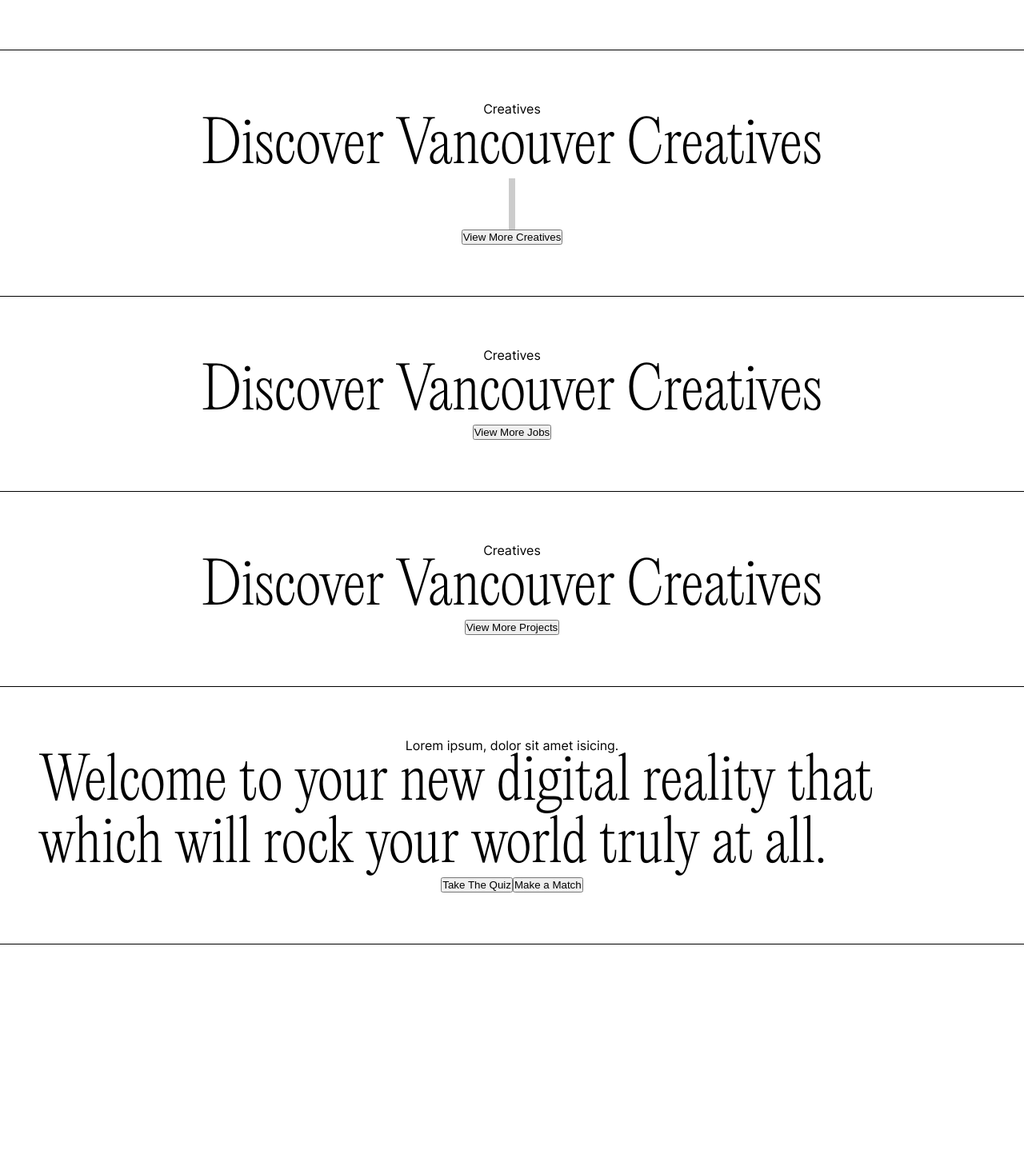
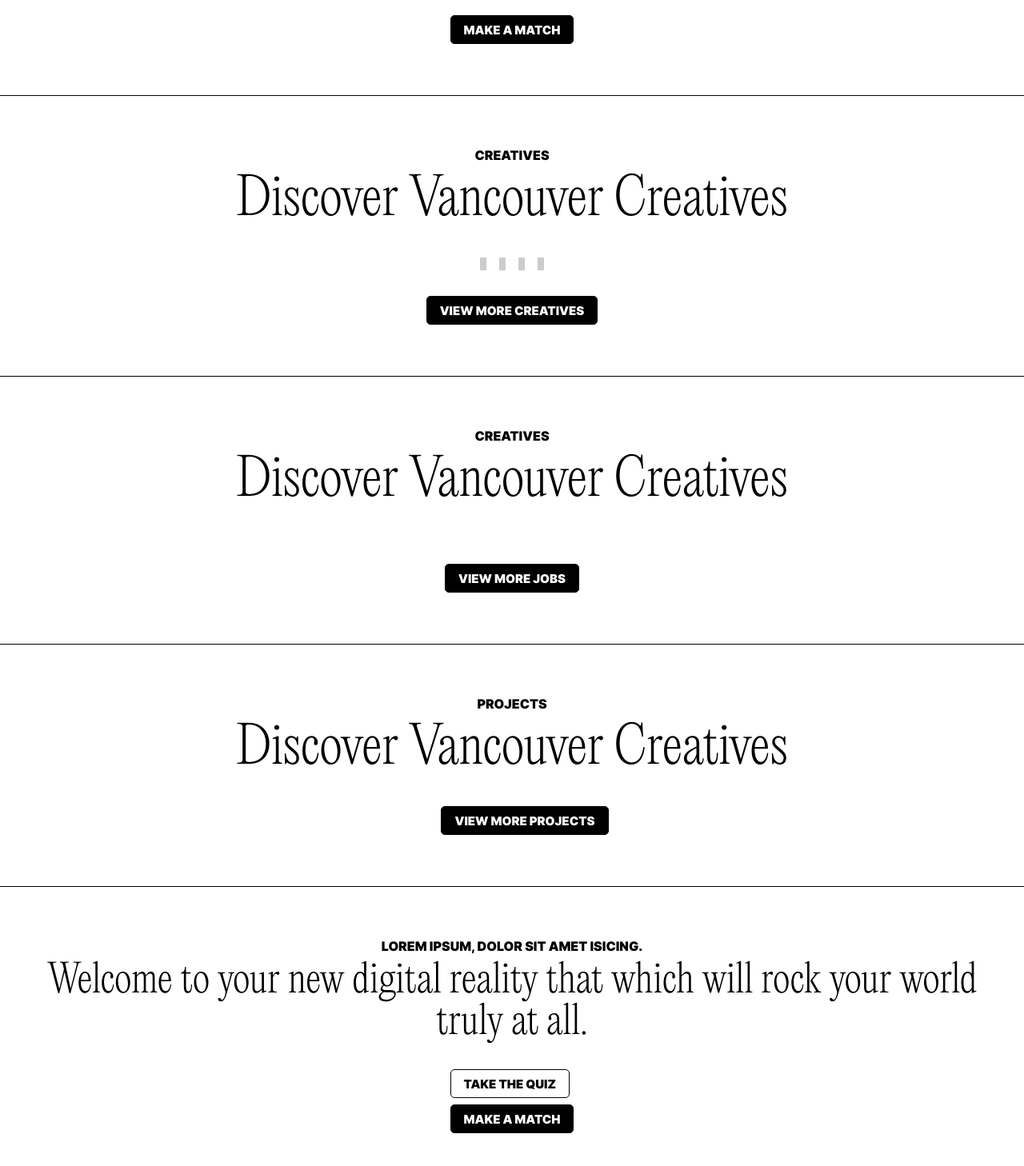
Before and after one commit to kayladrobot/kayla-drobot-capstone, a React (Create React App) app: page / in a window 1280 px wide. Shown: the part 372-1830 px from the top of the page at 80% size. Before the commit the page ends 1553 px from the top, so only its background shows below. Built offline with nearby package versions, Linux system fonts and the light colour scheme.

Commit message:
feat: set up styling for homepage

```diff
--- a/src/pages/Homepage/Homepage.jsx
+++ b/src/pages/Homepage/Homepage.jsx
@@ -5,54 +5,69 @@ function Homepage() {
   return (
     <main className="home">
       <section className="home__section home__hero">
-        <h1 className="home__hero-header">Discover 📓 Your Perfect 👌 Creative Match💘 on LookBook: </h1>
+        <div className="home__copy-container">
+          <h1 className="home__copy-header">
+            Discover 📓 Your Perfect 👌 Creative Match💘 on LookBook:{" "}
+          </h1>
           <p>
             The Ultimate Creative Platform for Connection, Opportunities, and
             Collaboration
           </p>
-        <button className="home__hero-button">Make A Match</button>
+        </div>
+        <button className="home__btn--primary">Make A Match</button>
       </section>
       <section className="home__section home__creative">
+        <div className="home__copy-container">
           <p className="p--large">Creatives</p>
           <h2>Discover Vancouver Creatives</h2>
-        <div className="home__creative-cards">
+        </div>
+        <div className="home__cards">
           <div className="home__creative-card"></div>
           <div className="home__creative-card"></div>
           <div className="home__creative-card"></div>
           <div className="home__creative-card"></div>
         </div>
-        <button>View More Creatives</button>
+        <button className="home__btn--primary">View More Creatives</button>
       </section>
       <section className="home__section home__jobs">
+        <div className="home__copy-container">
           <p className="p--large">Creatives</p>
           <h2>Discover Vancouver Creatives</h2>
-        <div className="home__jobs-cards">
+        </div>
+        <div className="home__cards">
           <div className="home__jobs-card"></div>
           <div className="home__jobs-card"></div>
           <div className="home__jobs-card"></div>
           <div className="home__jobs-card"></div>
         </div>
-        <button>View More Jobs</button>
+        <button className="home__btn--primary">View More Jobs</button>
       </section>
       <section className="home__section home__project">
-        <p className="p--large">Creatives</p>
+        <div className="home__copy-container">
+          <p className="p--large">Projects</p>
           <h2>Discover Vancouver Creatives</h2>
-        <div className="home__project-cards">
+        </div>
+        <div className="home__cards">
           <div className="home__project-card"></div>
           <div className="home__project-card-container">
             <div className="home__project-card"></div>
             <div className="home__project-card"></div>
             <div className="home__project-card"></div>
           </div>
-          <button>View More Projects</button>
+          <button className="home__btn--primary">View More Projects</button>
         </div>
       </section>
       <section className="home__section home__cta">
+      <div className="home__copy-container">
         <p className="p--large">Lorem ipsum, dolor sit amet isicing.</p>
-        <h2>Welcome to your new digital reality that which will rock your world truly at all.</h2>
-      <div className="cta__btn-wrapper">
-        <button>Take The Quiz</button>
-        <button>Make a Match</button>
+        <h3 className="home__copy-header">
+          Welcome to your new digital reality that which will rock your world
+          truly at all.
+        </h3>
+        </div>
+        <div className="home__btn-wrapper">
+          <button className="home__btn--secondary">Take The Quiz</button>
+          <button className="home__btn--primary">Make a Match</button>
         </div>
       </section>
     </main>
--- a/src/pages/Homepage/Homepage.scss
+++ b/src/pages/Homepage/Homepage.scss
@@ -7,28 +7,56 @@
 @use "../../styles/partials/typography.scss" as *;
 
 .home {
-
   &__section {
     display: flex;
     flex-direction: column;
     justify-content: center;
     align-items: center;
+    gap: 3.2rem;
     padding: 3.2rem 1.6rem;
-        border-bottom: .1rem solid $primary-color-black;
+    border-bottom: 0.1rem solid $primary-color-black;
 
     @include tablet {
       padding: 6.4rem 4.8rem;
     }
   }
 
-    &__hero-header{
+  &__copy-container {
+    display: flex;
+    flex-direction: column;
+    justify-content: center;
+    gap: 0.8rem;
+    align-items: center;
+  }
+
+  &__copy-header {
     text-align: center;
+  }
+
+  &__cards {
+    display: flex;
+    flex-direction: row;
+    gap: 1.6rem;
   }
 
   &__creative-card {
     background-color: $primary-color-black;
-        opacity: .2;
+    opacity: 0.2;
     height: 1.6rem;
-        width: .8rem;
+    width: 0.8rem;
+  }
+
+  &__btn-wrapper {
+    display: flex;
+    flex-direction: column;
+    gap: .8rem;
+  }
+
+  &__btn--primary {
+    @include button($primary-color-black, $primary-color-white);
+  }
+
+  &__btn--secondary {
+    @include button($primary-color-white, $primary-color-black);
   }
 }
--- a/src/styles/partials/_button.scss
+++ b/src/styles/partials/_button.scss
@@ -10,7 +10,7 @@
   outline: none;
   display: block;
   padding: 0 1.6rem;
-  width: 100%;
+  width: fit-content;
   margin-bottom: 0;
   height: 3.6rem;
   font-size: 1.5rem;
--- a/src/styles/partials/_typography.scss
+++ b/src/styles/partials/_typography.scss
@@ -39,13 +39,14 @@
       text-transform: uppercase;
     }
 
-    .p-large {
-      font-family: $secondary-typeface-bold;
-      font-size: 1.8rem;
+    .p--large {
+      font-family: $secondary-typeface-black;
+      font-size: 1.6rem;
       line-height: 2rem;
+      text-transform: uppercase;
     }
 
-    .p-medium {
+    .p--medium {
       font-family: $secondary-typeface-regular;
       font-size: 1.8rem;
       line-height: 2rem;
@@ -57,7 +58,7 @@
       line-height: 1.8rem;
     }
 
-    .p-small {
+    .p--small {
       font-family: $secondary-typeface-regular;
       font-size: 1.4rem;
       line-height: 1.6rem;
@@ -74,22 +75,22 @@
     @content;
     h1 {
       font-family: $primary-typeface-light;
-      font-size: 9.6rem;
+      font-size: 7.2rem;
       line-height: 8.4rem;
       font-weight: 300;
     }
 
     h2 {
       font-family: $primary-typeface-light;
-      font-size: 7.2rem;
+      font-size: 6.4rem;
       line-height: 7.8rem;
       font-weight: 300;
     }
 
     h3 {
       font-family: $primary-typeface-light;
-      font-size: 3.2rem;
-      line-height: 3.6rem;
+      font-size: 4.8rem;
+      line-height: 5.2rem;
       font-weight: 300;
     }
 
```
Lines whose indentation alone changed are shown as unchanged.
